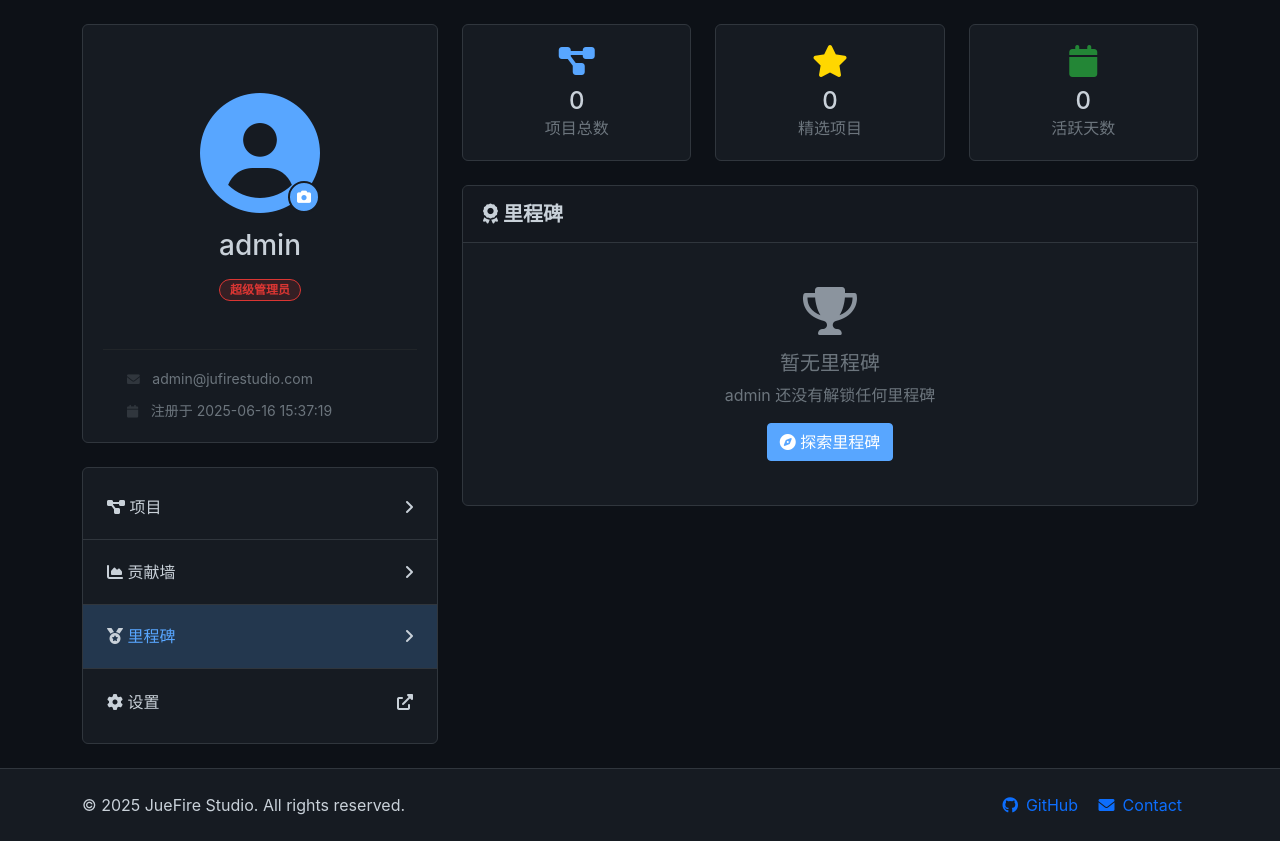
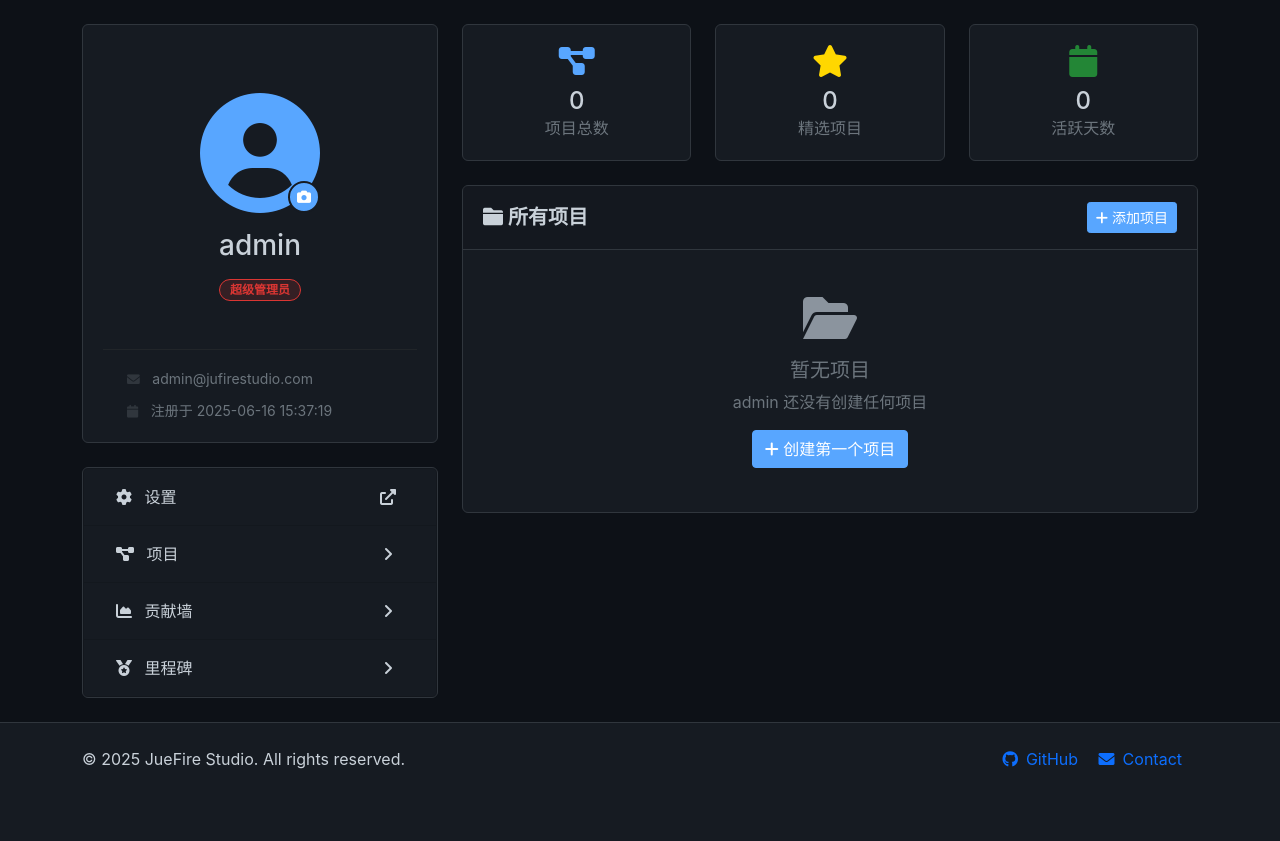
Before and after one commit to Churk-Ben/JuFireX, a Flask app: page /profile in a window 1280 px wide. Shown: the part 57-898 px from the top of the page. After the commit the page ends 826 px from the top, so only its background shows below. Run offline with Flask 3, Linux system fonts and the light colour scheme; the visitor is signed in with stand-in values (Sample User, id 1); some libraries are stand-ins or nearby versions.

Commit message:
refactor(profile): 重构导航栏样式和交互逻辑
简化导航栏CSS样式，移除冗余代码
优化导航栏HTML结构，使用更清晰的布局
调整导航栏JS逻辑，提高代码可读性
新增测试页面用于导航栏样式验证

```diff
--- a/static/css/profile/navigation.css
+++ b/static/css/profile/navigation.css
@@ -1,64 +1,35 @@
 /* Profile Navigation Styles - 个人资料导航样式 */
 
 .profile-nav-item {
-    border: none;
-    box-sizing: border-box;
-    background: transparent;
-    transition: all 0.2s;
-    position: relative;
-    height: 4em;
+    padding: 1em 2em;
+
     display: flex;
     align-items: center;
-    justify-content: space-between;
-    margin-bottom: 1px;
-}
 
-.profile-nav-item:not(:last-child) {
-    border-bottom: 1px solid var(--github-border);
+    background-color: transparent;
+    color: var(--github-text);
 }
 
 .profile-nav-link {
-    color: var(--github-text);
+    width: 100%;
+
     text-decoration: none;
-    transition: color 0.2s;
-    font-weight: 400;
-    line-height: 1.5;
+    display: flex;
+    justify-content: space-between;
+    align-items: center;
+
+    color: inherit;
+    transition: all 0.3s;
+}
+
+.profile-nav-item:hover {
+    background-color: rgba(88, 166, 255, 0.1);
 }
 
 .profile-nav-link:hover {
     color: var(--github-accent);
 }
 
-.profile-nav-item:hover {
-    background-color: rgba(88, 166, 255, 0.1);
-}
-
-.profile-nav-icon {
-    font-size: 1em;
-    text-align: center;
-    color: var(--github-text);
-    transition: color 0.2s;
-}
-
-.profile-nav-link:hover .profile-nav-icon {
-    color: var(--github-accent);
-}
-
-.profile-nav-text {
-    font-weight: 400;
-    font-size: 1em;
-}
-
-/* 激活状态 */
-.profile-nav-item.active {
+.list-group-item.active {
     background-color: rgba(88, 166, 255, 0.2);
 }
-
-.profile-nav-item.active .profile-nav-link {
-    color: var(--github-accent);
-}
-
-.profile-nav-item:focus,
-.profile-nav-item.active:focus {
-    outline: none;
-}
--- a/templates/profile.html
+++ b/templates/profile.html
@@ -113,42 +113,57 @@
         </div>
 
         <div class="card">
-          <div class="card-body px-0 py-2">
-            <!-- 四个按钮: 项目(projects), 贡献墙(contributions), 里程碑(achievements), 设置(settings) -->
-            <ul class="list-group list-group-flush">
+          <div class="card-body p-0">
+            <ul class="list-group">
+              {% if current_user == user %}
+                <li class="list-group-item profile-nav-item">
+                  <a href="#Settings" class="profile-nav-link">
+                    <section style="width: 5em;">
+                      <i class="fas fa-cog me-2"></i>
+                      <span class="profile-nav-text">设置</span>
+                    </section>
+                    <section class="d-flex justify-content-center" style="width: 2em;">
+                      <i class="fas fa-external-link-alt"></i>
+                    </section>
+                  </a>
+                </li>
+              {% endif %}
+
               <li class="list-group-item profile-nav-item">
-                <a href="#Projects" class="profile-nav-link ms-2">
-                  <i class="fas fa-project-diagram profile-nav-icon"></i>
-                  <span class="profile-nav-text">项目</span>
+                <a href="#Projects" class="profile-nav-link">
+                  <section style="width: 5em;">
+                    <i class="fas fa-project-diagram me-2"></i>
+                    <span class="profile-nav-text">项目</span>
+                  </section>
+                  <section class="d-flex justify-content-center" style="width: 2em;">
+                    <i class="fas fa-angle-right"></i>
+                  </section>
                 </a>
-                <span class="me-2"><i class="fas fa-angle-right profile-nav-icon"></i></span>
               </li>
 
               <li class="list-group-item profile-nav-item">
-                <a href="#Contributions" class="profile-nav-link ms-2">
-                  <i class="fas fa-chart-area profile-nav-icon"></i>
-                  <span class="profile-nav-text">贡献墙</span>
+                <a href="#Contributions" class="profile-nav-link">
+                  <section style="width: 5em;">
+                    <i class="fas fa-chart-area me-2"></i>
+                    <span class="profile-nav-text">贡献墙</span>
+                  </section>
+                  <section class="d-flex justify-content-center" style="width: 2em;">
+                    <i class="fas fa-angle-right"></i>
+                  </section>
                 </a>
-                <span class="me-2"><i class="fas fa-angle-right profile-nav-icon"></i></span>
               </li>
 
-              <li class="list-group-item profile-nav-item active">
-                <a href="#Achievements" class="profile-nav-link ms-2">
-                  <i class="fas fa-medal profile-nav-icon"></i>
-                  <span class="profile-nav-text">里程碑</span>
+              <li class="list-group-item profile-nav-item">
+                <a href="#Achievements" class="profile-nav-link">
+                  <section style="width: 5em;">
+                    <i class="fas fa-medal me-2"></i>
+                    <span class="profile-nav-text">里程碑</span>
+                  </section>
+                  <section class="d-flex justify-content-center" style="width: 2em;">
+                    <i class="fas fa-angle-right"></i>
+                  </section>
                 </a>
-                <span class="me-2"><i class="fas fa-angle-right profile-nav-icon"></i></span>
               </li>
-
-              {% if current_user == user %}
-                <li class="list-group-item profile-nav-item">
-                  <a href="#Settings" class="profile-nav-link ms-2">
-                    <i class="fas fa-cog profile-nav-icon"></i>
-                    <span class="profile-nav-text">设置</span>
-                  </a>
-                  <span class="me-2"><i class="fas fa-external-link-alt profile-nav-icon"></i></span>
-                </li>
-              {% endif %}
             </ul>
           </div>
         </div>
@@ -193,7 +208,7 @@
           <!-- - -->
         </div>
 
-        <!-- TODO: 三选一渲染 -->
+        <!-- 三选一渲染 -->
         <!-- 项目 -->
         <div id="profile-projects-content" class="profile-content">
           {% include 'profile/projects.html' %}
```
Also changed, not shown: static/js/profile/navigation.js (+3 -7 lines), temp/temp.html (deleted, +0 -38 lines), temp/test_4/main.html (added, +68 -0 lines).
